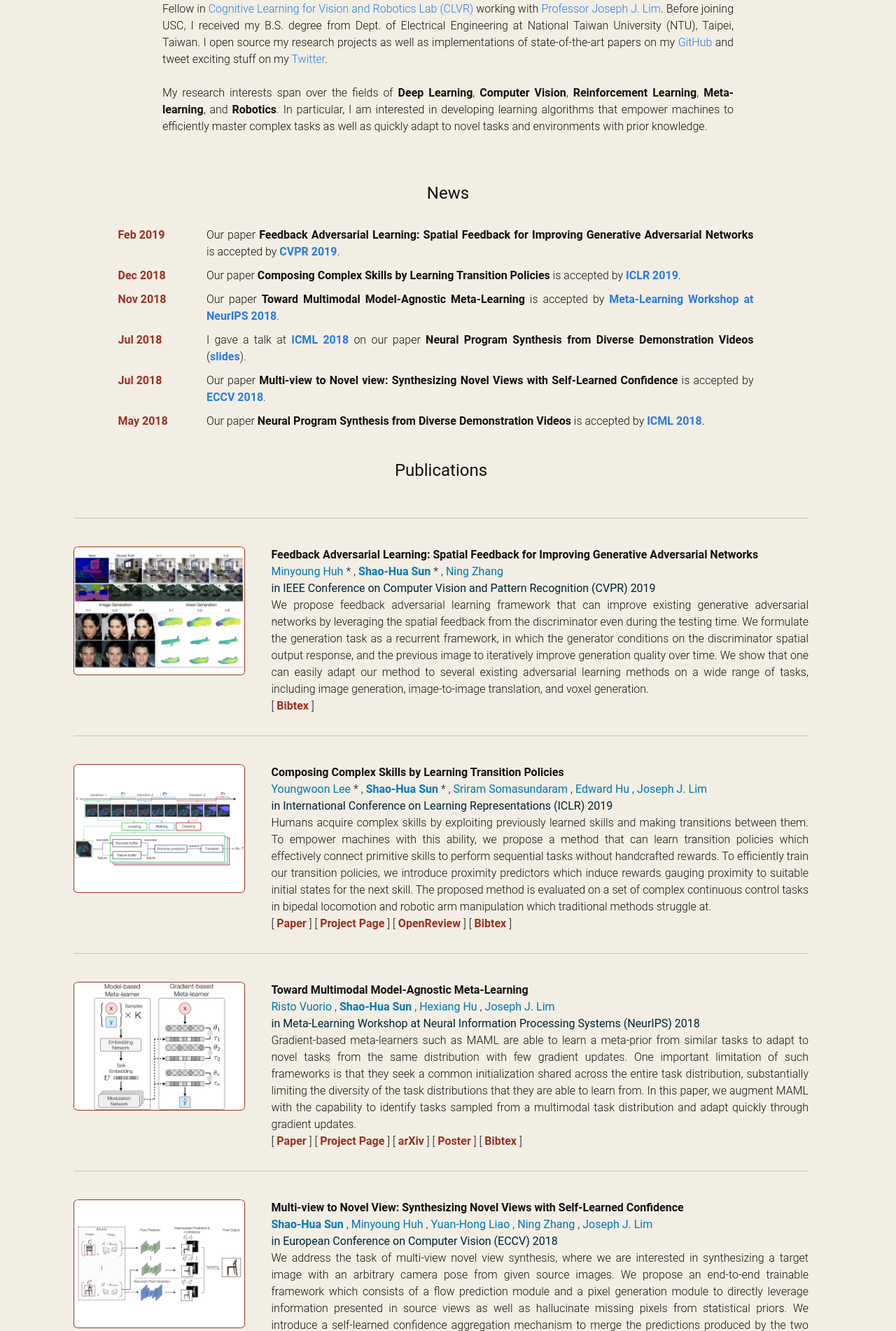
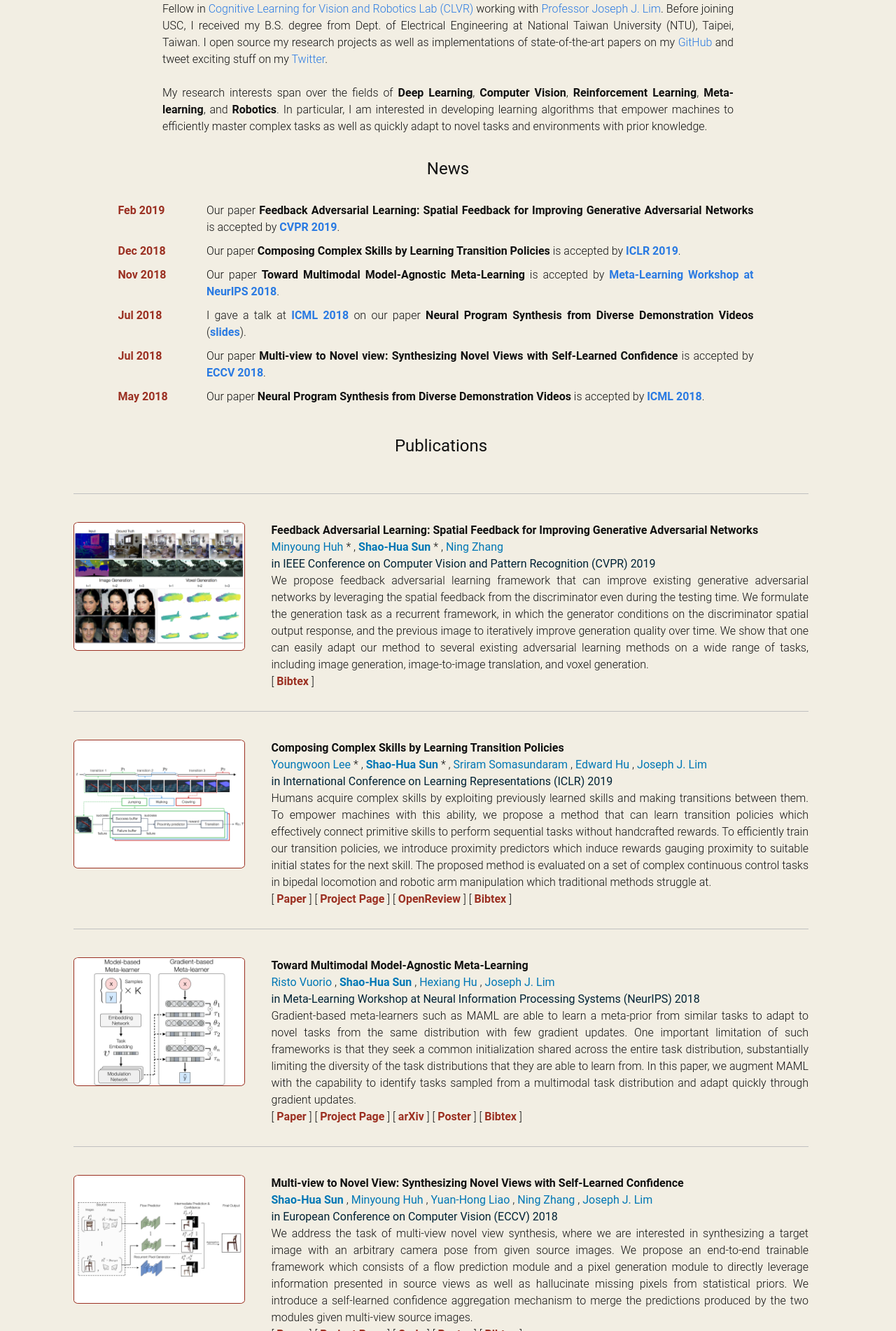
Before and after one commit to shaohua0116/shaohua0116.github.io, a Jekyll site: the page built from index.html, in a window 1280 px wide. Shown: the part 380-2282 px from the top of the page at 70% size. Built offline with Jekyll 4.4.1, drawn with Linux system fonts in a browser that asks for light colours; some web fonts are replaced.

Commit message:
remove spacing in the beginning of news

```diff
--- a/_sass/_bio.scss
+++ b/_sass/_bio.scss
@@ -2,7 +2,6 @@
   max-width:        -webkit-calc(80% - (#{$spacing-unit} / 2));
   max-width:        calc(80% - (#{$spacing-unit} / 2));
   // margin-top:       #{$spacing-unit};
-  margin-top:       0px; // #{$spacing-unit};
   margin-left:      auto;
   margin-right:     auto;
   @include media-query($on-palm) {
--- a/_sass/_news.scss
+++ b/_sass/_news.scss
@@ -6,7 +6,7 @@ $news-padding: 20px;
 .news {
   max-width:        -webkit-calc(90% - (#{$spacing-unit} / 2));
   max-width:        calc(90% - (#{$spacing-unit} / 2));
-  margin-top:       #{$spacing-unit};
+  // margin-top:       #{$spacing-unit};
   margin-left:      auto;
   margin-right:     auto;
   @include media-query($on-palm) {
```
